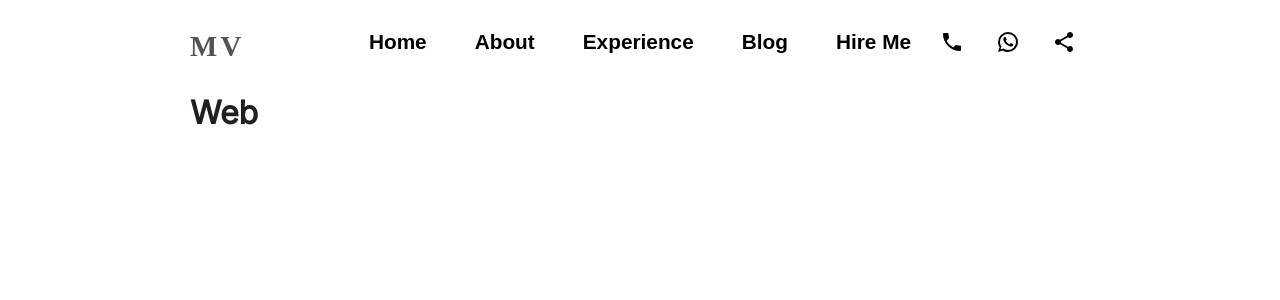
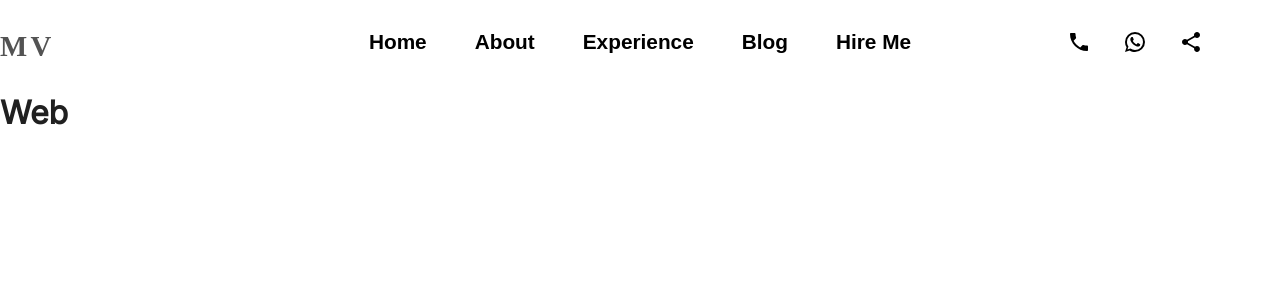
Before and after one commit to marco-villanueva/01-personal-website, a React (Create React App) app: page / in a window 1280 px wide. Shown: the top 300 px of the page. Built offline with nearby package versions, Linux system fonts and the light colour scheme; a web font is replaced by a local one.

Commit message:
feature( Global ): Global padding was deleted

```diff
--- a/src/scss/objects/o-layout.scss
+++ b/src/scss/objects/o-layout.scss
@@ -2,19 +2,6 @@
   display: grid;
 
   &__container {
-    width: 1400px;
-    justify-self: center;
-
-    @media (max-width: $laptop-screen) {
-      width: 900px;
-    }
-
-    @media (max-width: $tablet-screen) {
-      width: 540px;
-    }
-
-    @media (max-width: $mobile-screen) {
-      width: 360px;
-    }
+    width: 100%;
   }
 }
--- a/src/scss/tags/_tags.scss
+++ b/src/scss/tags/_tags.scss
@@ -4,7 +4,7 @@ body{
     line-height     : normal;
     font-family     : $text-font;
 
-    padding: 0 20px;
+    padding: 0;
     height: auto;
     background-color: $light-color;
 
```
